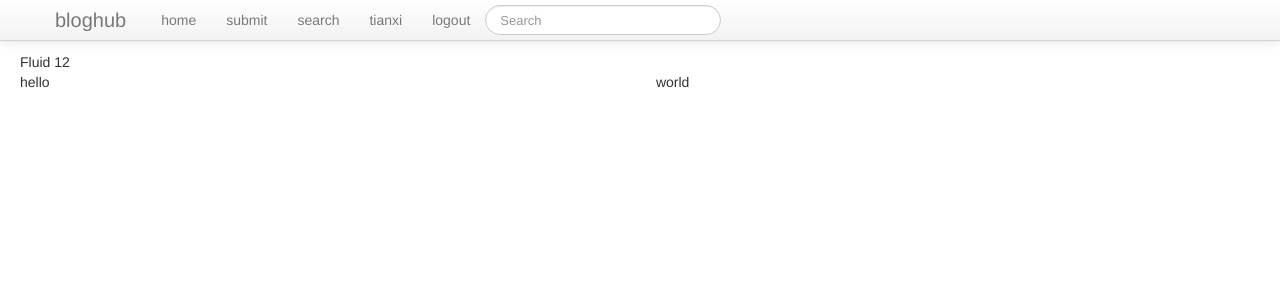
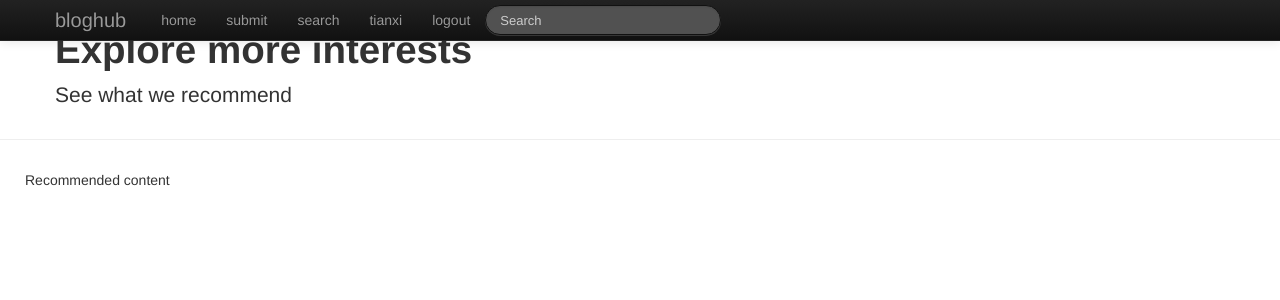
Before and after one commit to burxtx/djcode, a Django app: template bloghub/templates/main_page.html in a window 1280 px wide. Shown: the top 300 px of the page. Run offline with Django 3.2, Linux system fonts and the light colour scheme; the template is opened without the code that fills it, so the values that code supplies are empty; a user stored in the database is signed in; parts of the project's set-up code (start-up, migrations or seed data) failed here and were passed over.

Commit message:
optimize template

```diff
--- a/bloghub/blog/forms.py
+++ b/bloghub/blog/forms.py
@@ -37,7 +37,7 @@ class RegistrationForm(forms.Form):
 class BlogPostSaveForm(forms.Form):
     title = forms.CharField(
         # label = 'Title',
-        widget = forms.TextInput(attrs={'size': 64}))
+        widget = forms.TextInput(attrs={'size': 128}))
     body = forms.CharField(
         # label='Post',
         widget=forms.Textarea())
--- a/bloghub/templates/base.html
+++ b/bloghub/templates/base.html
@@ -19,8 +19,9 @@
   -->
 
   <!-- Included CSS Files (Compressed) -->
-  <link rel="stylesheet" href="{{ STATIC_URL }}css/bootstrap.min.css">
+  <link rel="stylesheet" href="{{ STATIC_URL }}css/bootstrap.css">
   <link rel="stylesheet" href="{{ STATIC_URL }}css/bootstrap-responsive.css">
+  <link rel="stylesheet" href="{{ STATIC_URL }}css/style.css">
 
   {% block external %}{% endblock %}
   <!-- IE Fix for HTML5 Tags -->
@@ -31,15 +32,16 @@
 </head>
 <body>
   <!-- Add top fixed nav bar -->
-  <div class="navbar navbar-fixed-top">
+  <div class="navbar navbar-inverse navbar-fixed-top">
     <div class="navbar-inner">
       <div class="container">
-        <a class="btn btn-navbar" data-toggle="collapse" data-target=".nav-collapse">
+        <button class="btn btn-navbar" data-toggle="collapse" data-target=".nav-collapse"
+          type="button">
           <span class="icon-bar"></span>
           <span class="icon-bar"></span>
           <span class="icon-bar"></span>
-        </a>
-        <a class="brand" href="#">bloghub</a>
+        </button>
+        <a class="brand" href="/">bloghub</a>
         <div class="nav-collapse collapse">
           <ul class="nav">
             <li class="">
@@ -76,11 +78,18 @@
       </div>
     </div>
   </div>
-  <!-- the former style -->
-  <div class="container-fluid">
-    <div class="row-fluid">
-      <div class="span12">
-        <!-- <h1>bloghub</h1>
+  <header id="overview" class="page-header">
+    <div class="container">
+      <h1>{% block head %}{% endblock %}</h1>
+      <p class="lead">{% block subhead %}{% endblock %}</p>
+    </div>
+  </header>
+
+  <div class="container">
+    <div class="row">
+<!-- the former page header style here-->
+<!--       <div class="span12">
+        <h1>bloghub</h1>
           <a href="/">home</a> |
          {% if user.is_authenticated %}
           <a href="/save/">submit</a> |
@@ -90,18 +99,19 @@
          {% else %}
           <a href="/login/">login</a> |
           <a href="/register/">register</a>
-         {% endif %} -->
+         {% endif %}
         <hr />
       </div>
+    </div> -->
+
+      {% block content %}{% endblock %}
+
+      <!-- Included JS Files (Compressed) -->
+      <script src="{{ STATIC_URL }}js/bootstrap.js"></script>
+
+      <!-- Initialize JS Plugins -->
+      <script src="{{ STATIC_URL }}jquery.js"></script>
     </div>
-    <h2>{% block head %}{% endblock %}</h2>
-    {% block content %}{% endblock %}
-
-    <!-- Included JS Files (Compressed) -->
-    <script src="{{ STATIC_URL }}js/bootstrap.min.js"></script>
-
-    <!-- Initialize JS Plugins -->
-    <script src="{{ STATIC_URL }}jquery.js"></script>
   </div>
 </body>
 </html>
--- a/bloghub/templates/main_page.html
+++ b/bloghub/templates/main_page.html
@@ -1,15 +1,28 @@
 {% extends "base.html" %}
-{% block title %}Welcome to bloghub{% endblock %}
+{% block title %}Explore more interests{% endblock %}
+{% block head %}Explore more interests{% endblock %}
+{% block subhead %}See what we recommend{% endblock %}
 {% block content%}
   {% if user.username %}
 
   <div class="row-fluid">
     <div class="span12">
-      Fluid 12
+      Recommended content
+    </div>
+  </div>
+  <div class="row-fluid">
+    <div class="span12">
+      <div id="tag-cloud">
+        {% for tag in tags %}
+          <a href="/tag/{{ tag.name }}" class="tag-cloud={{ tag.weight }}">
+            {{ tag.name }}</a>
+        {% endfor %}
+      </div>
+      <!-- Fluid 12
       <div class="row-fluid">
         <div class="span6">hello</div>
         <div class="span6">world</div>
-      </div>
+      </div> -->
     </div>
   </div>
   {% else %}
--- a/bloghub/urls.py
+++ b/bloghub/urls.py
@@ -24,7 +24,7 @@ urlpatterns = patterns('',
     (r'^$', main_page),
     (r'^user/(\w+)/$', user_page),
     (r'^tag/([^\s]+)/$', tag_page),
-    (r'^tag/$', tag_cloud_page),
+    # (r'^tag/$', tag_cloud_page),
     (r'^search/$', search_page),
     (r'^blogpost/(\d+)/$', blogpost_detail_page),
     # Session management
```
Also changed, not shown: bloghub/blog/views.py (+7 -4 lines), bloghub/templates/blogpost_save.html (+6 -2 lines), bloghub/bloghub.db.
